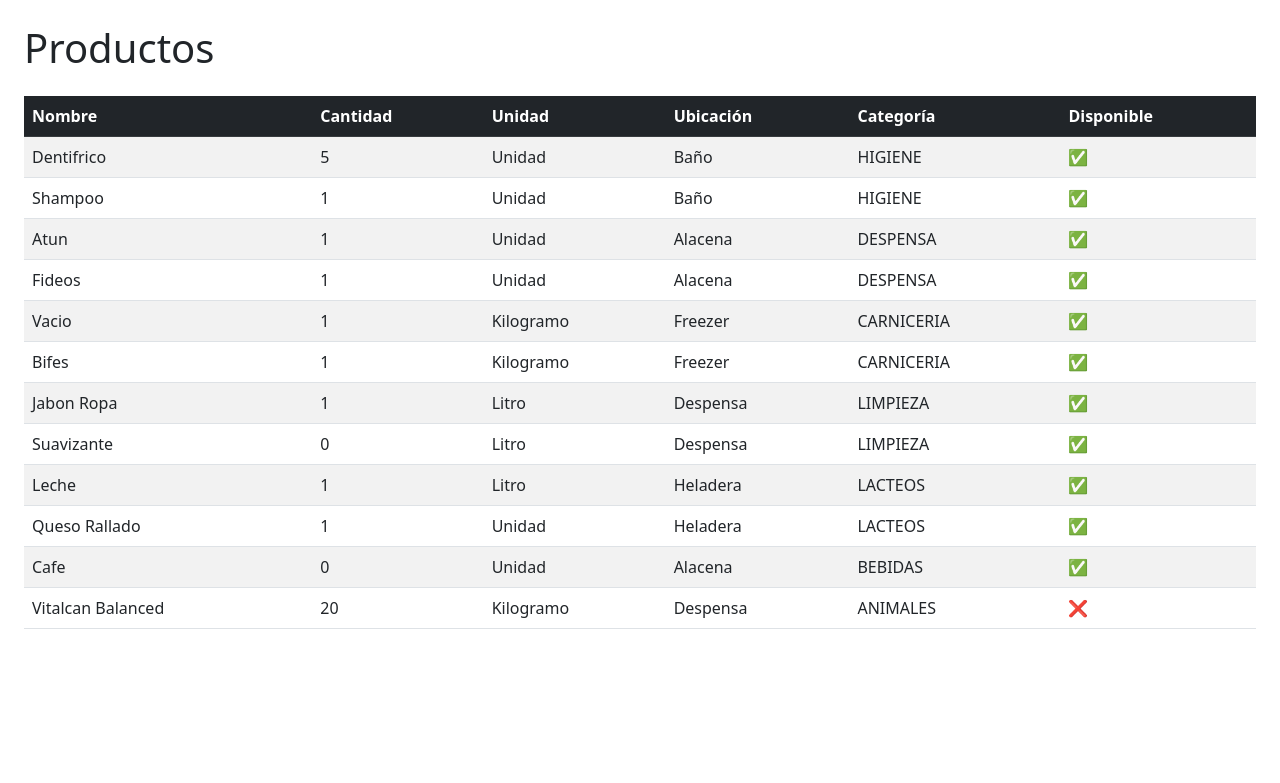
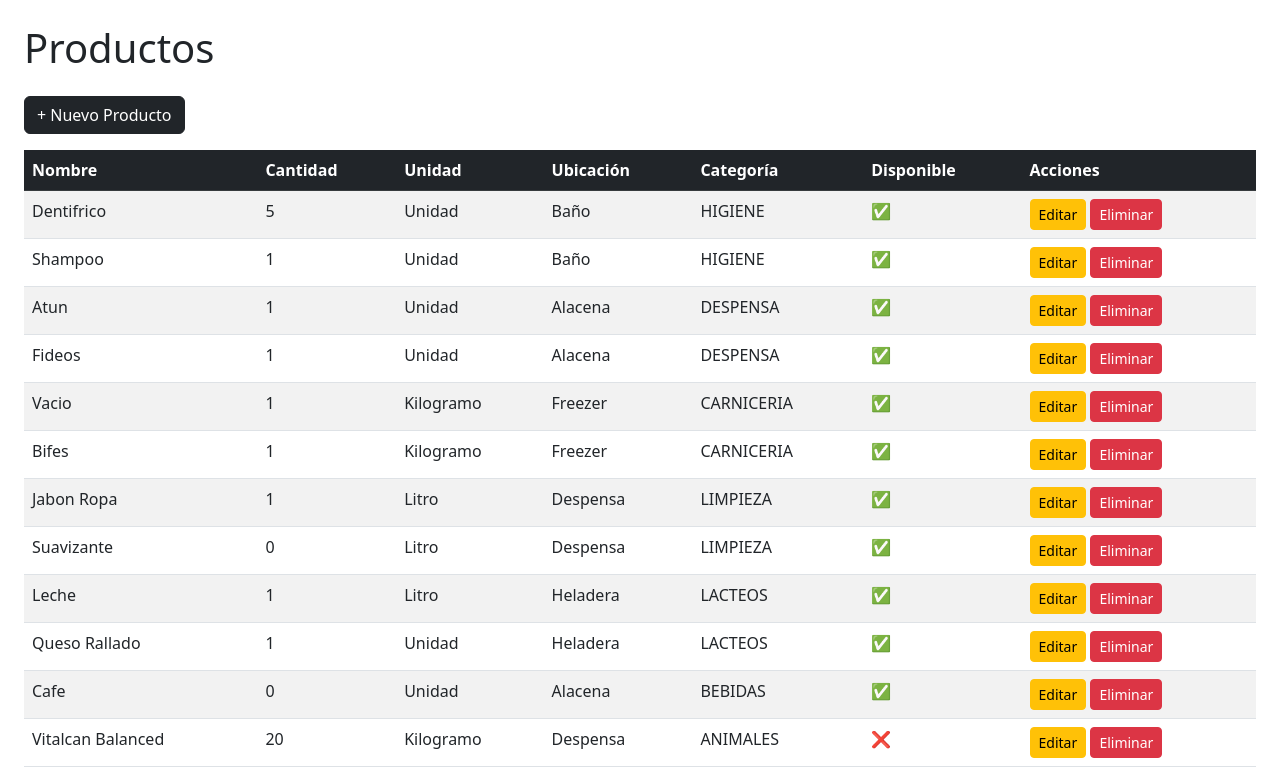
Before and after one commit to dragomatias91/inventario_hogar, a Django app: page /productos/ in a window 1280 px wide. Shown: the part 56-839 px from the top of the page. Before the commit the page ends 685 px from the top, so only its background shows below. Run offline with Django 5.2, Linux system fonts and the light colour scheme; data comes from the database, SQL or seed files in the repository; both versions use the stored data as it was after the commit.

Commit message:
Creacion Form,crud Productos

```diff
--- a/src/productos/templates/productos/lista_productos.html
+++ b/src/productos/templates/productos/lista_productos.html
@@ -2,6 +2,7 @@
 
 {% block content %}
     <h1 class="mb-4">Productos</h1>
+    <a href="{% url 'productos:crear' %}" class="btn btn-dark mb-3">+ Nuevo Producto</a>
 
     <table class="table table-striped table-hover">
         <thead class="table-dark">
@@ -12,6 +13,7 @@
                 <th>Ubicación</th>
                 <th>Categoría</th>
                 <th>Disponible</th>
+                <th>Acciones</th>
             </tr>
         </thead>
         <tbody>
@@ -23,6 +25,10 @@
                 <td>{{ producto.get_ubicacion_display }}</td>
                 <td>{{ producto.categoria }}</td>
                 <td>{% if producto.disponible %}✅{% else %}❌{% endif %}</td>
+                <td>
+                <a href="{% url 'productos:editar' producto.pk %}" class="btn btn-sm btn-warning">Editar</a>
+                <a href="{% url 'productos:eliminar' producto.pk %}" class="btn btn-sm btn-danger">Eliminar</a>
+                </td>
             </tr>
             {% endfor %}
         </tbody>
--- a/src/productos/urls.py
+++ b/src/productos/urls.py
@@ -5,4 +5,7 @@ app_name = 'productos'
 
 urlpatterns = [
     path('', views.lista_productos, name='lista'),
+    path('crear/', views.crear_producto, name='crear'),
+    path('editar/<int:pk>/', views.editar_producto, name='editar'),
+    path('eliminar/<int:pk>/', views.eliminar_producto, name='eliminar'),
 ]
--- a/src/productos/views.py
+++ b/src/productos/views.py
@@ -1,6 +1,35 @@
-from django.shortcuts import render
+from django.shortcuts import render,redirect ,get_object_or_404
 from .models import Producto
+from .forms import ProductoForm
 
 def lista_productos(request):
     productos = Producto.objects.all()
     return render(request, 'productos/lista_productos.html', {'productos': productos})
+
+def crear_producto(request):
+    if request.method == 'POST':
+        form = ProductoForm(request.POST)
+        if form.is_valid():
+            form.save()
+            return redirect('productos:lista')
+    else:
+        form = ProductoForm()
+    return render(request, 'productos/crear_producto.html', {'form': form})
+
+def editar_producto(request, pk):
+    producto = get_object_or_404(Producto, pk=pk)
+    if request.method == 'POST':
+        form = ProductoForm(request.POST, instance=producto)
+        if form.is_valid():
+            form.save()
+            return redirect('productos:lista')
+    else:
+        form = ProductoForm(instance=producto)
+    return render(request, 'productos/editar_producto.html', {'form': form})
+
+def eliminar_producto(request, pk):
+    producto = get_object_or_404(Producto, pk=pk)
+    if request.method == 'POST':
+        producto.delete()
+        return redirect('productos:lista')
+    return render(request, 'productos/eliminar_producto.html', {'producto': producto})
```
Also changed, not shown: src/productos/forms.py (added, +18 -0 lines), src/productos/templates/productos/crear_producto.html (added, +18 -0 lines), src/productos/templates/productos/editar_producto.html (added, +18 -0 lines), src/productos/templates/productos/eliminar_producto.html (added, +14 -0 lines), src/db.sqlite3.
